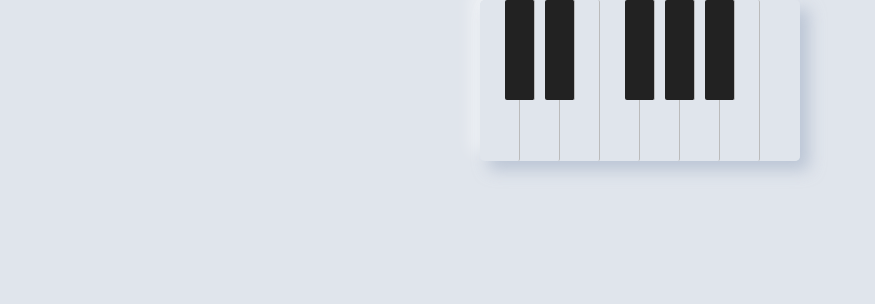
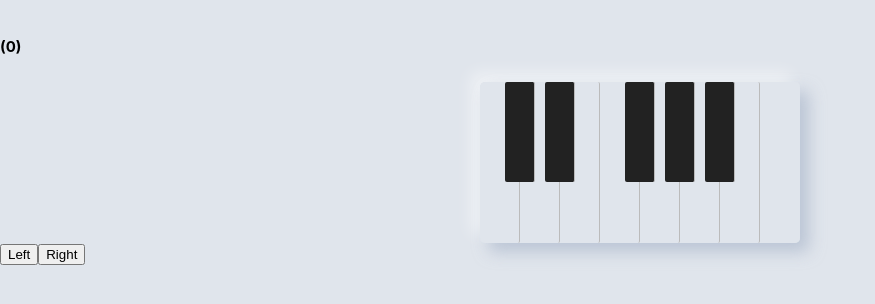
Before and after one commit to sigtot/pitch-recorder, a React (Create React App) app in the folder frontend/: page /guess in a window 1280 px wide. Shown: the top 304 px of the page, without its empty margins (0-875 px from the left). Built offline with nearby package versions, Linux system fonts and the light colour scheme.

Commit message:
Implement piano key clicking

```diff
--- a/frontend/src/components/Guess.js
+++ b/frontend/src/components/Guess.js
@@ -1,12 +1,14 @@
-import React from 'react';
+import React, {useState} from 'react';
 import Key from './Key'
 import BlackKey from "./BlackKey";
 import styled from 'styled-components';
+import {getC, keyName, getOctave} from '../piano'
 
 const PianoContainer = styled.div`
     display: flex;
     justify-content: center;
 `;
+
 const Piano = styled.div`
     box-shadow: 9px 9px 16px rgb(163,177,198,0.6), -9px -9px 16px  rgba(255,255,255, 0.5);
     display: inline-block;
@@ -18,26 +20,43 @@ const FlexDiv = styled.div`
     display: flex;
 `;
 
+const Sub = styled.span`
+    font-size: 15px;
+`;
+
 export default function Guess() {
-    return (
-        <PianoContainer>
+    const [guess, setGuess] = useState(-1);
+    const [cNo, setCNo] = useState(3);
+    function numberedPiano(startNum) {
+        return (
             <Piano>
                 <FlexDiv>
-                    <Key/>
-                    <BlackKey/>
-                    <Key/>
-                    <BlackKey/>
-                    <Key/>
-                    <Key/>
-                    <BlackKey/>
-                    <Key/>
-                    <BlackKey/>
-                    <Key/>
-                    <BlackKey/>
-                    <Key/>
-                    <Key/>
+                    <Key onClick={() => setGuess(startNum + 0)}/>
+                    <BlackKey onClick={() => setGuess(startNum + 1)}/>
+                    <Key onClick={() => setGuess(startNum + 2)}/>
+                    <BlackKey onClick={() => setGuess(startNum + 3)}/>
+                    <Key onClick={() => setGuess(startNum + 4)}/>
+                    <Key onClick={() => setGuess(startNum + 5)}/>
+                    <BlackKey onClick={() => setGuess(startNum + 6)}/>
+                    <Key onClick={() => setGuess(startNum + 7)}/>
+                    <BlackKey onClick={() => setGuess(startNum + 8)}/>
+                    <Key onClick={() => setGuess(startNum + 9)}/>
+                    <BlackKey onClick={() => setGuess(startNum + 10)}/>
+                    <Key onClick={() => setGuess(startNum + 11)}/>
+                    <Key onClick={() => setGuess(startNum + 12)}/>
                 </FlexDiv>
             </Piano>
-        </PianoContainer>
+        )
+    }
+
+    return (
+        <div>
+            <h1>{keyName(guess)}<Sub>({getOctave(guess) + 1})</Sub></h1>
+            <PianoContainer>
+                {numberedPiano(getC(cNo))}
+            </PianoContainer>
+            <button onClick={() => setCNo(cNo - 1)}>Left</button>
+            <button onClick={() => setCNo(cNo + 1)}>Right</button>
+        </div>
     )
 }
--- /dev/null
+++ b/frontend/src/piano.js
@@ -0,0 +1,23 @@
+const firstCOffset = 3; // A = 0, A# = 1, B = 2, C = 3;
+const octaveLength = 12;
+
+export const getC = CNumber => firstCOffset + octaveLength * CNumber;
+
+export const getOctave = keyNumber =>
+    Math.floor((keyNumber - firstCOffset) / octaveLength);
+
+export const keyMap = [
+    "C",
+    "C#",
+    "D",
+    "D#",
+    "E",
+    "F",
+    "F#",
+    "G",
+    "G#",
+    "A",
+    "A#",
+    "B"];
+
+export const keyName = keyNo => keyMap[(keyNo - firstCOffset) % octaveLength];
```
